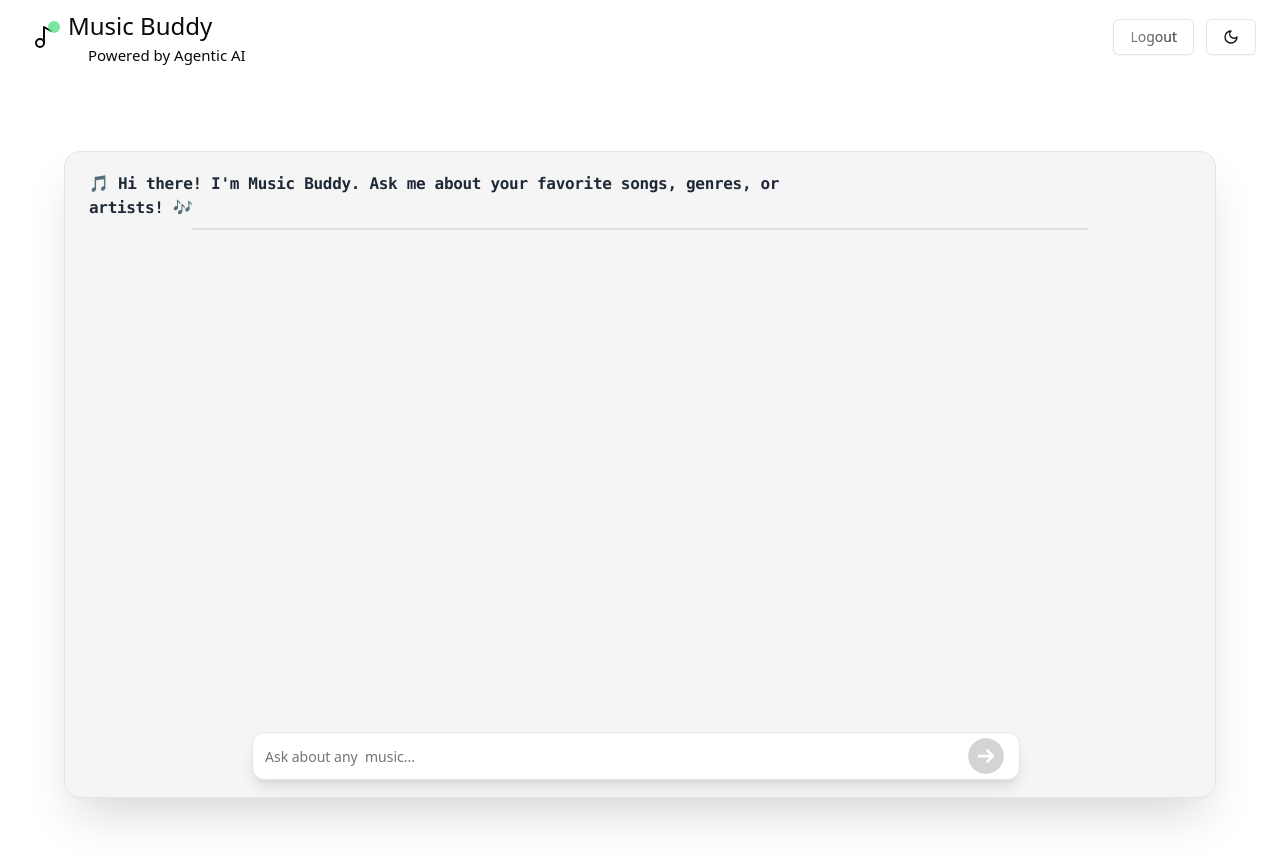
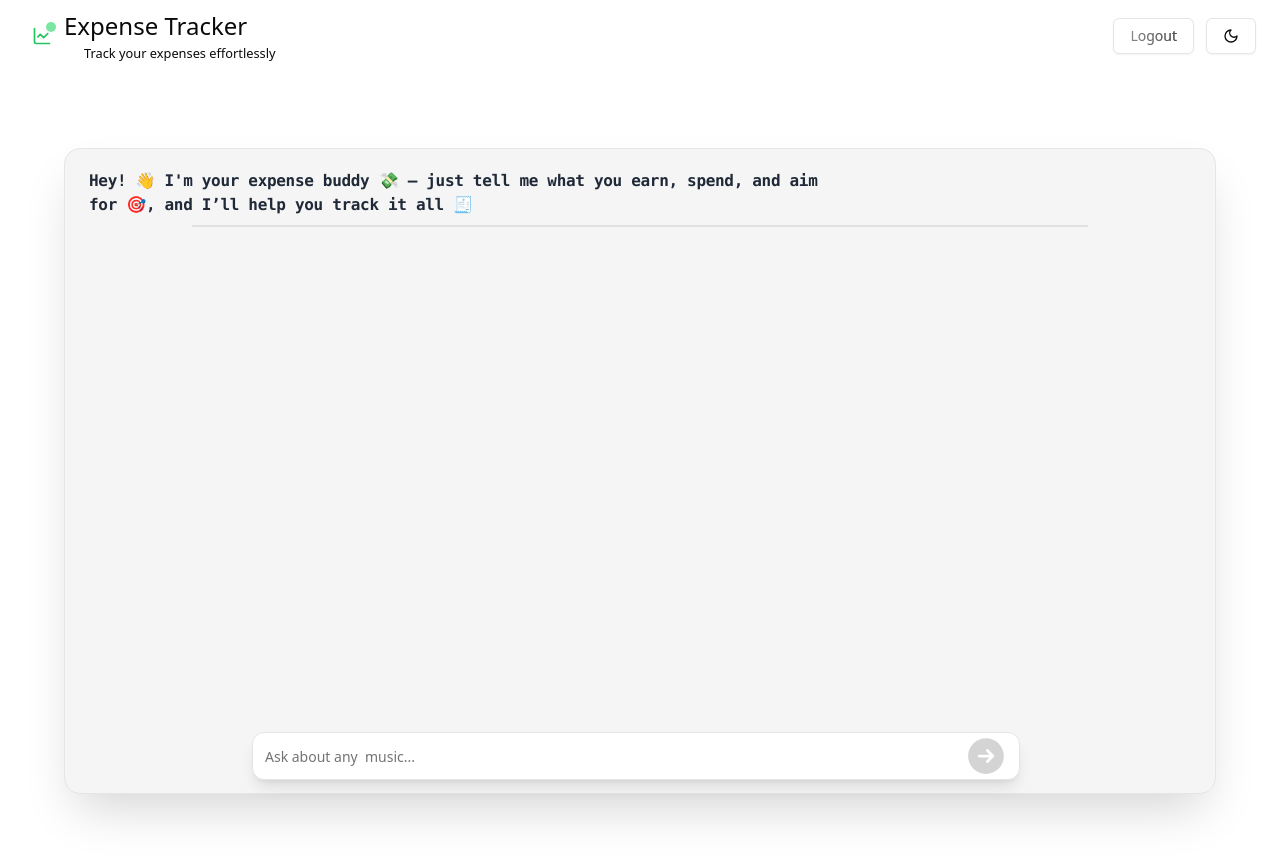
Before and after one commit to kevinkrahul/Expense_Frontend, a Next.js app: page / in a window 1280 px wide. Shown: the top 864 px of the page. Built offline with nearby package versions, Linux system fonts and the light colour scheme.

Commit message:
Front-end modified

```diff
--- a/src/app/login/page.tsx
+++ b/src/app/login/page.tsx
@@ -43,8 +43,9 @@ export default function VerifyOtpPage() {
 
   const onSubmit = async (data: z.infer<typeof FormSchema>) => {
     try {
-      const SERVER_URL = "http://localhost:5000/login";
-      const response = await axios.post(SERVER_URL, {
+      const SERVER_URL = process.env.NEXT_PUBLIC_API_URL ;
+      // || "http://172.20.0.3:8000";
+      const response = await axios.post(`${SERVER_URL}/login`, {
         email: data.email,
         password: data.password,
       });
--- a/src/app/page.tsx
+++ b/src/app/page.tsx
@@ -57,7 +57,7 @@ export default function Home() {
     } else {
       // Add a welcome message if no chat history exists
       const welcomeMessage: Message = {
-        text: "🎵 Hi there! I'm Music Buddy. Ask me about your favorite songs, genres, or artists! 🎶",
+        text: "Hey! 👋 I'm your expense buddy 💸 — just tell me what you earn, spend, and aim for 🎯, and I’ll help you track it all 🧾",
         isBot: true,
       };
       setMessages([welcomeMessage]);
@@ -113,9 +113,10 @@ export default function Home() {
       setTok(false);
     }
     try {
-      const SERVER_URL = "http://127.0.0.1:5000";
+      const SERVER_URL = process.env.NEXT_PUBLIC_API_URL;
+      // You can change the default URL above as needed.
       const response = await axios.post(
-        SERVER_URL,
+        `${SERVER_URL}`,
         {
           message: data.message,
         },
@@ -125,12 +126,13 @@ export default function Home() {
           },
         }
       );
-
+      console.log("API Response:", response.data);
       setMessages([
         ...newMessages,
         { text: response.data.response, isBot: true },
       ]);
     } catch (error: any) {
+
       // console.error(
       //   "API Error:",
       //   error.response ? error.response.data : error.message
@@ -205,7 +207,7 @@ export default function Home() {
               <div className="flex justify-start">
                 <div className="max-w-[80%] p-4 rounded-2xl dark:bg-green-600/20 bg-green-100 animate-pulse flex items-center gap-2">
                   <Loader2 className="w-6 h-6 animate-spin" />
-                  <span className="font-mono">Music Buddy is Thinking...</span>
+                  <span className="font-mono">Tracking...</span>
                 </div>
               </div>
             )}
--- a/src/app/signup/page.tsx
+++ b/src/app/signup/page.tsx
@@ -34,8 +34,9 @@ import Link from "next/link";
   const handleSubmit = async()=>{
 
     try{
-        const SERVER_URL="http://localhost:5000/signup";
-        const response = await axios.post(SERVER_URL,{
+        const SERVER_URL=process.env.NEXT_PUBLIC_API_URL;
+        // || "http://172.20.0.3:8000";
+        const response = await axios.post(`${SERVER_URL}/signup`,{
             username:user,
             email:email,
             password:password
--- a/src/components/Header.tsx
+++ b/src/components/Header.tsx
@@ -1,6 +1,6 @@
 "use client";
 import React, { useEffect, useState } from "react";
-import { Sun, Moon, Music2 } from "lucide-react";
+import { Sun, Moon, LineChart } from "lucide-react";
 import { useTheme } from "next-themes";
 import { Button } from "./ui/button";
 import { AnimatedShinyText } from "./ui/animated-shiny-text";
@@ -21,16 +21,16 @@ const Header = () => {
     <div className="sticky top-0 bg-inherit min-h-[7vh] flex justify-between items-center">
       <Link href={"/"}>
         <div className="flex items-center gap-2 md:gap-3 md:ml-6 p-2">
-          <div className="relative">
-            <Music2 />
-            <div className="absolute -top-1 -right-1 w-3 h-3 bg-green-400 rounded-full animate-pulse" />
+          <div className="relative flex items-center space-x-1">
+            <LineChart className="w-5 h-5 text-green-500" />
+            <div className="absolute -top-1 -right-1 w-2.5 h-2.5 bg-green-400 rounded-full animate-pulse" />
           </div>
           <div className="flex flex-col">
             <h1 className="" style={{ fontSize: "clamp(15px,4vw,24px)" }}>
-              Music Buddy
+              Expense Tracker
             </h1>
-            <p className="ml-5" style={{ fontSize: "clamp(9px,2vw,15px)" }}>
-              Powered by Agentic AI
+            <p className="ml-5" style={{ fontSize: "clamp(7px,1vw,17px)" }}>
+              Track your expenses effortlessly
             </p>
           </div>
         </div>
```
